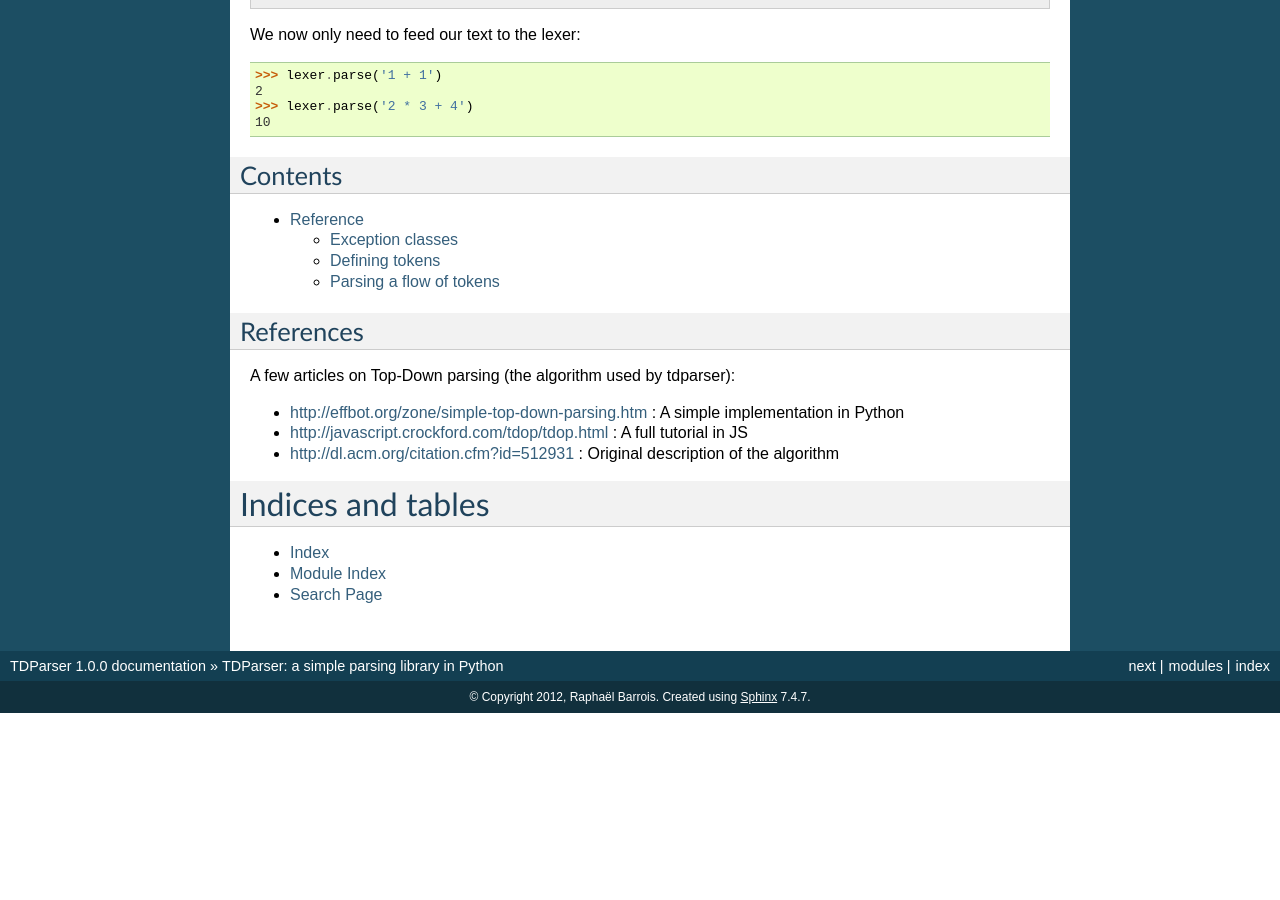
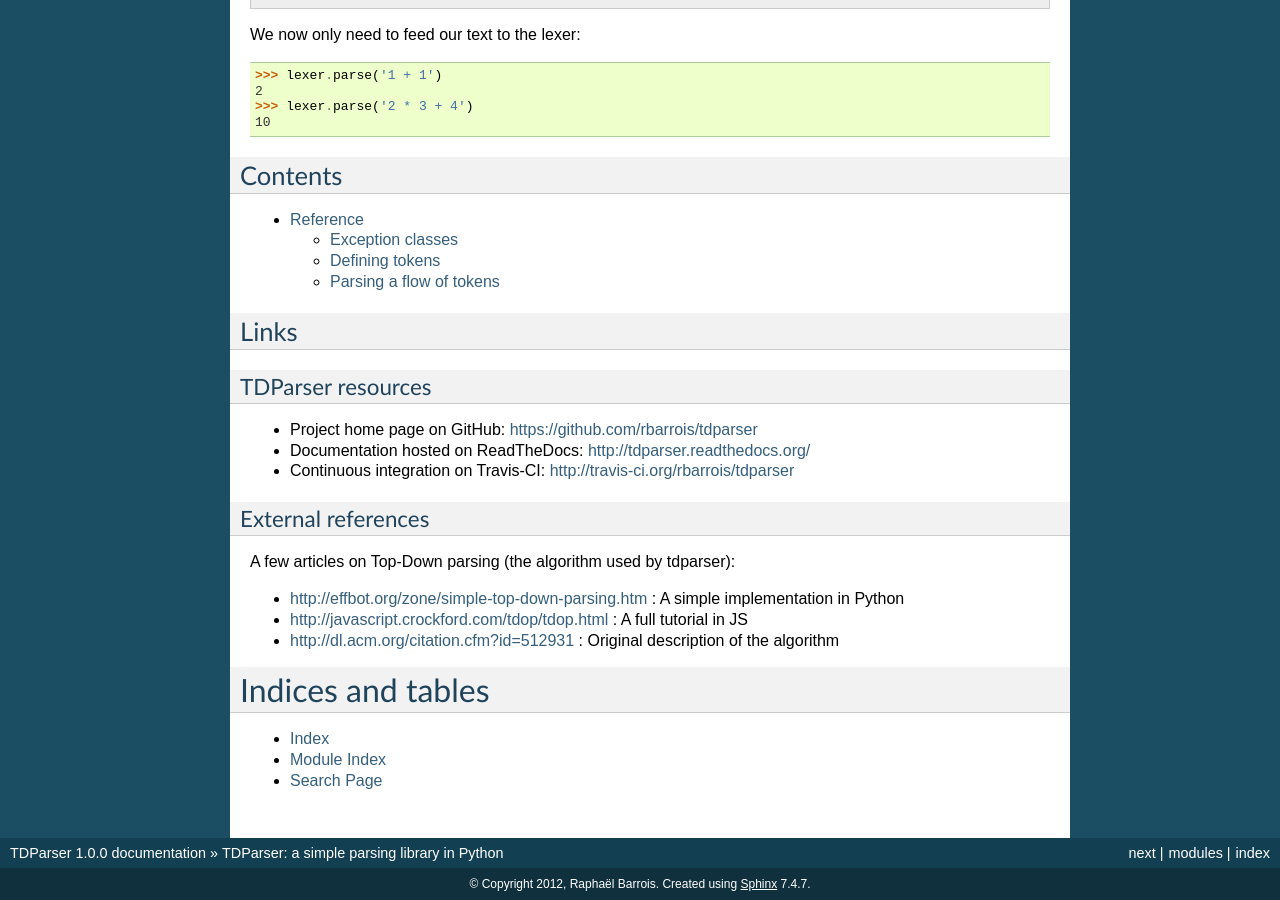
Before and after one commit to rbarrois/tdparser, a Sphinx documentation site: the page built from docs/index.rst, in a window 1280 px wide and 900 px high, scrolled down 1443 px. Built offline with Sphinx 7.4.7, drawn with Linux system fonts in a browser that asks for light colours; before the commit the page ends 2156 px from its top, so only the background shows below that; some of the changed text lies outside the part shown.

Commit message:
Add links to doc.
Signed-off-by: Raphaël Barrois <raphael.barrois@polytechnique.org>

```diff
--- a/docs/index.rst
+++ b/docs/index.rst
@@ -101,8 +101,18 @@ Contents
    reference
    changelog
 
-References
-----------
+Links
+-----
+
+TDParser resources
+~~~~~~~~~~~~~~~~~~
+
+- Project home page on GitHub: https://github.com/rbarrois/tdparser
+- Documentation hosted on ReadTheDocs: http://tdparser.readthedocs.org/
+- Continuous integration on Travis-CI: http://travis-ci.org/rbarrois/tdparser
+
+External references
+~~~~~~~~~~~~~~~~~~~
 
 A few articles on Top-Down parsing (the algorithm used by tdparser):
 
```
